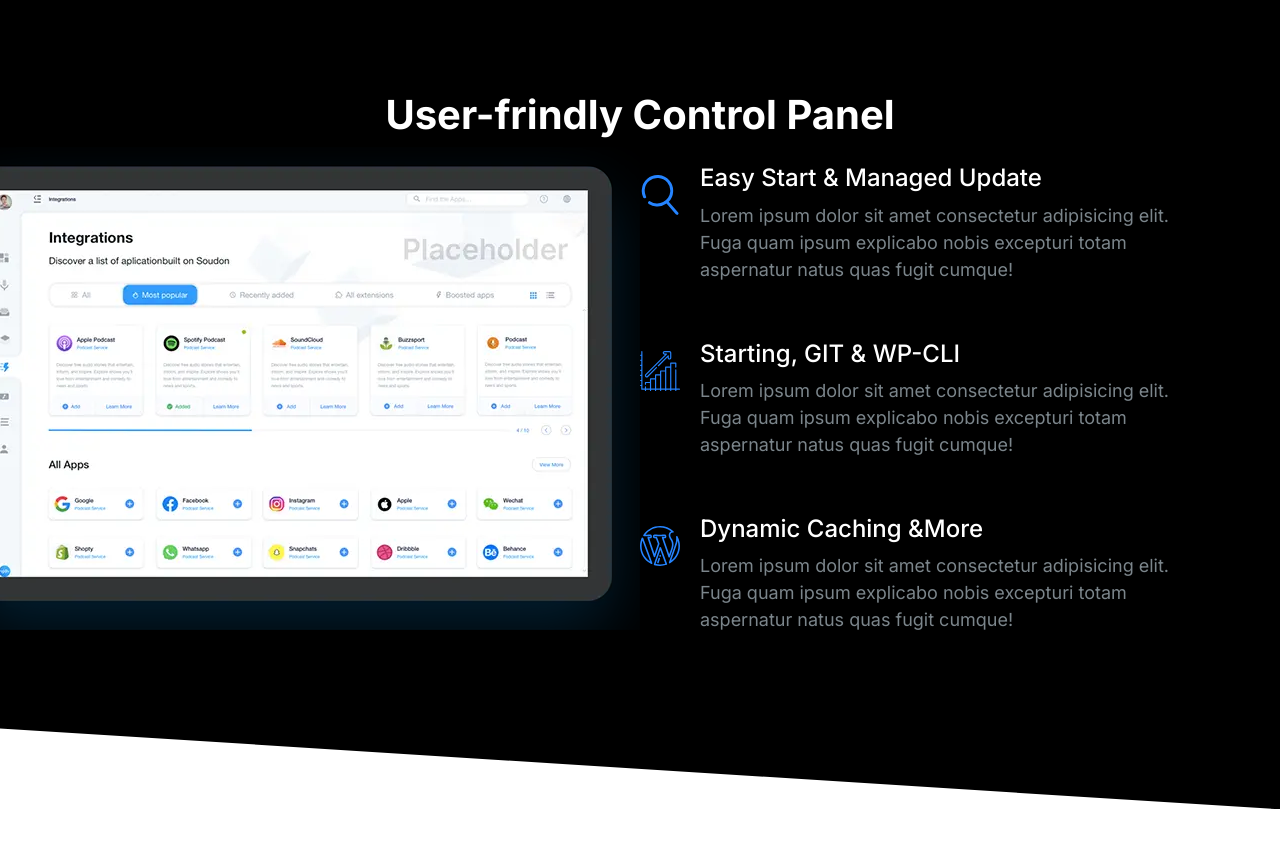
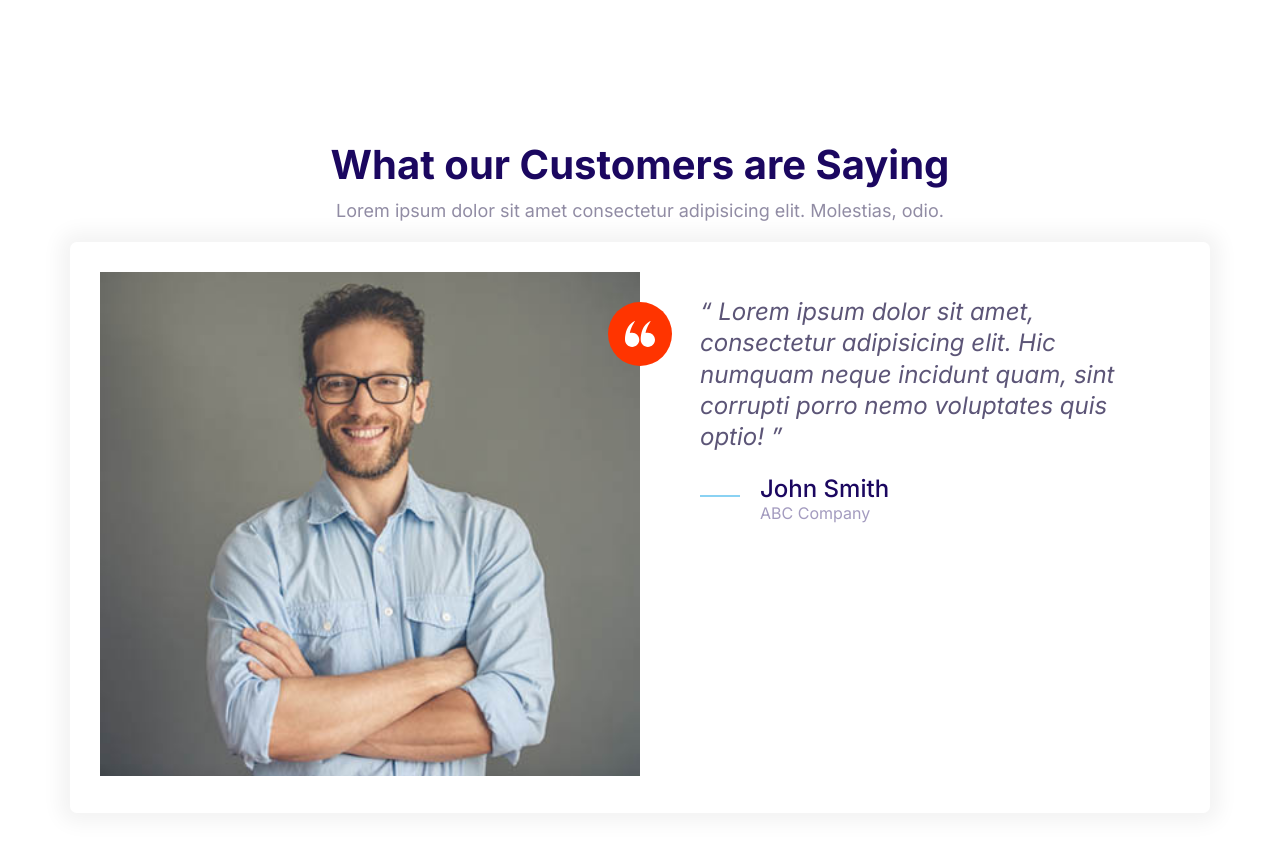
Before and after one commit to mrghorbanik/moshify, a plain HTML site: page index.html in a window 1280 px wide. Before the commit the page ends 809 px from the top, so only its background shows below. Drawn offline with Linux system fonts and the light colour scheme.

Commit message:
Built testimonialblock component

```diff
--- a/css/styels.css
+++ b/css/styels.css
@@ -601,6 +601,7 @@ font-size: 2.4rem;
 }
 .block__header{
     text-align: center;
+    margin-bottom: 4rem;
 }
 .block__heading {
     margin-top: 0;
--- a/index.html
+++ b/index.html
@@ -14,70 +14,52 @@
     <link rel="stylesheet" href="css/styels.css" />
   </head>
   <body>
-    <section class="block block--dark block--skewed-right block-showcase">
-      <header class="block__header">
-        <h2>User-frindly Control Panel</h2>
-      </header>
-      <div class="container grid grid--1x2">
-        <picture class="block-showcase__image">
-          <source type=image/webp srcset="images/ipad.webp 1x,
-          images/ipad@2x.webp 2x"> <source type=image/png
-          srcset="images/ipad.png 1x, images/ipad@2x.png 2x">
-          <img class="block-showcase__image" src="images/ipad.png" alt=""
-        /></picture>
-        <ul class="list">
-          <li>
+    <section class="block">
+      <heder class="block__header">
+        <h2>What our Customers are Saying</h2>
+        <p>
+          Lorem ipsum dolor sit amet consectetur adipisicing elit. Molestias,
+          odio.
+        </p>
+      </heder>
+      <div class="container">
+        <body style="padding: 5rem">
+          <div class="card testimonial">
+            <div class="grid grid--1x2">
+              <div class="tistimonial__image">
+                <img
+                  src="images/testimonial.jpg"
+                  alt="A happy smiling customer"
+                />
+                <span class="icon-container icon-container--accent">
+                  <svg class="icon icon--white icon--small">
+                    <use xlink:href="images/sprite.svg#quotes"></use>
+                  </svg>
+                </span>
+              </div>
+              <blockquote class="quote">
+                <p class="quote__text">
+                  Lorem ipsum dolor sit amet, consectetur adipisicing elit. Hic
+                  numquam neque incidunt quam, sint corrupti porro nemo
+                  voluptates quis optio!
+                </p>
+                <footer>
                   <div class="media">
                     <div class="media__image">
-                <svg class="icon icon--primary">
-                  <use xlink:href="images/sprite.svg#search"></use>
+                      <svg class="icon icon--primary quote__line">
+                        <use xlink:href="images/sprite.svg#line"></use>
                       </svg>
                     </div>
                     <div class="media__body">
-                <h3 class="media__title">Easy Start & Managed Update</h3>
-                <p>
-                  Lorem ipsum dolor sit amet consectetur adipisicing elit. Fuga
-                  quam ipsum explicabo nobis excepturi totam aspernatur natus
-                  quas fugit cumque!
-                </p>
+                      <h3 class="media__title quote__author">John Smith</h3>
+                      <p class="quote__organization">ABC Company</p>
                     </div>
                   </div>
-          </li>
-          <li>
-            <div class="media">
-              <div class="media__image">
-                <svg class="icon icon--primary">
-                  <use xlink:href="images/sprite.svg#growth"></use>
-                </svg>
-              </div>
-              <div class="media__body">
-                <h3 class="media__title">Starting, GIT & WP-CLI</h3>
-                <p>
-                  Lorem ipsum dolor sit amet consectetur adipisicing elit. Fuga
-                  quam ipsum explicabo nobis excepturi totam aspernatur natus
-                  quas fugit cumque!
-                </p>
+                </footer>
+              </blockquote>
             </div>
           </div>
-          </li>
-          <li>
-            <div class="media">
-              <div class="media__image">
-                <svg class="icon icon--primary">
-                  <use xlink:href="images/sprite.svg#wordpress"></use>
-                </svg>
-              </div>
-              <div class="media__body">
-                <h3 class="media__title">Dynamic Caching &More</h3>
-                <p>
-                  Lorem ipsum dolor sit amet consectetur adipisicing elit. Fuga
-                  quam ipsum explicabo nobis excepturi totam aspernatur natus
-                  quas fugit cumque!
-                </p>
-              </div>
-            </div>
-          </li>
-        </ul>
+        </body>
       </div>
     </section>
     <script src="main.js"></script>
```
Also changed, not shown: components/testimonials block.html (added, +44 -0 lines). Lines whose indentation alone changed are shown as unchanged.
